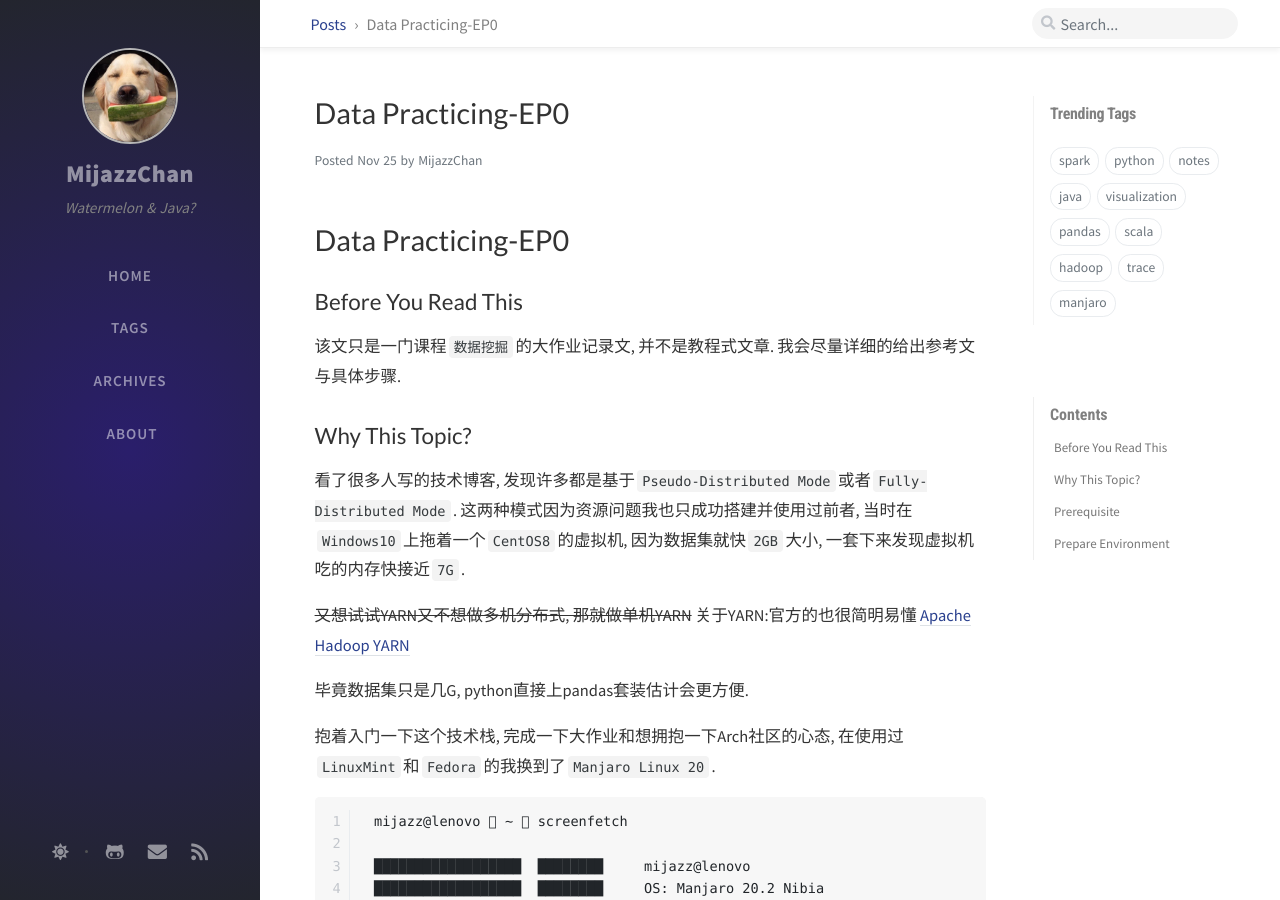
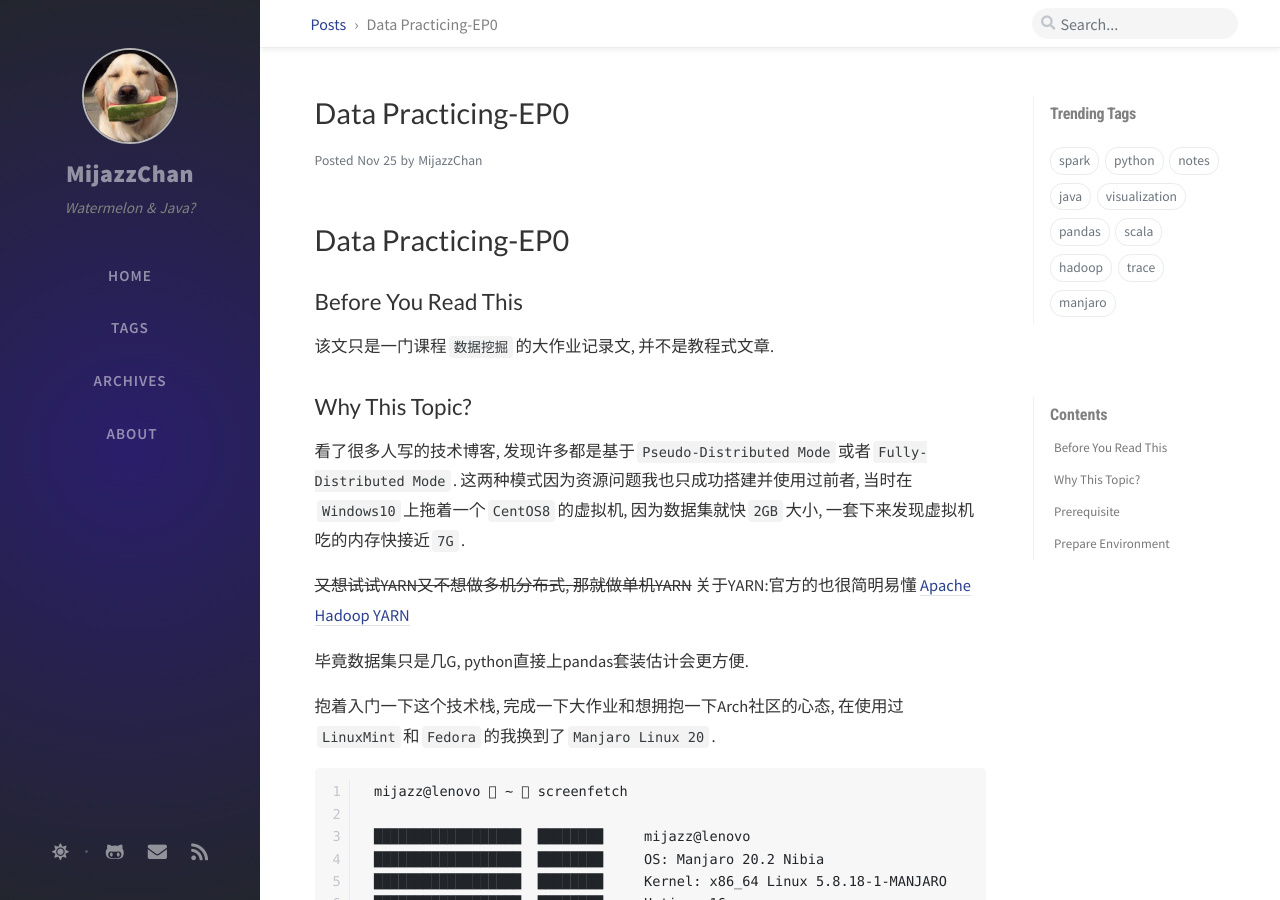
Before and after one commit to MijazzChan/MijazzChan.github.io, a Jekyll site: the page built from _posts/2020-11-25-Data-Practicing-EP0.md, in a window 1280 px wide and 900 px high. Built offline with Jekyll 4.4.1, drawn with Linux system fonts in a browser that asks for light colours; nearby versions of some CDN libraries; comment, search, counter and statistics services are not loaded.

Commit message:
web presentation

```diff
--- a/_posts/2020-11-25-Data-Practicing-EP0.md
+++ b/_posts/2020-11-25-Data-Practicing-EP0.md
@@ -10,7 +10,7 @@ tags: [data, hadoop, spark, java]
 
 ## Before You Read This
 
-该文只是一门课程`数据挖掘`的大作业记录文, 并不是教程式文章. 我会尽量详细的给出参考文与具体步骤.
+该文只是一门课程`数据挖掘`的大作业记录文, 并不是教程式文章.
 
 ## Why This Topic?
 
```
